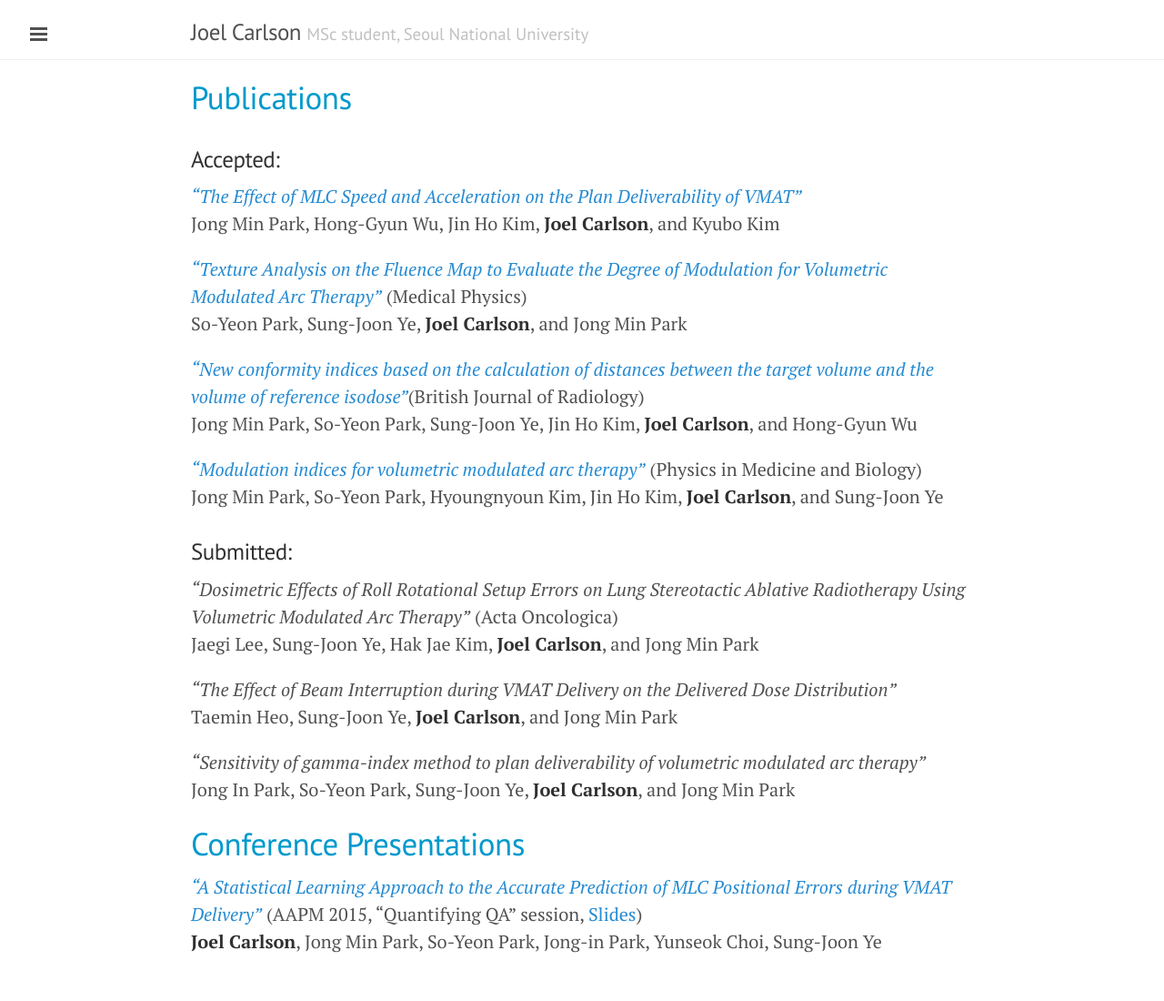
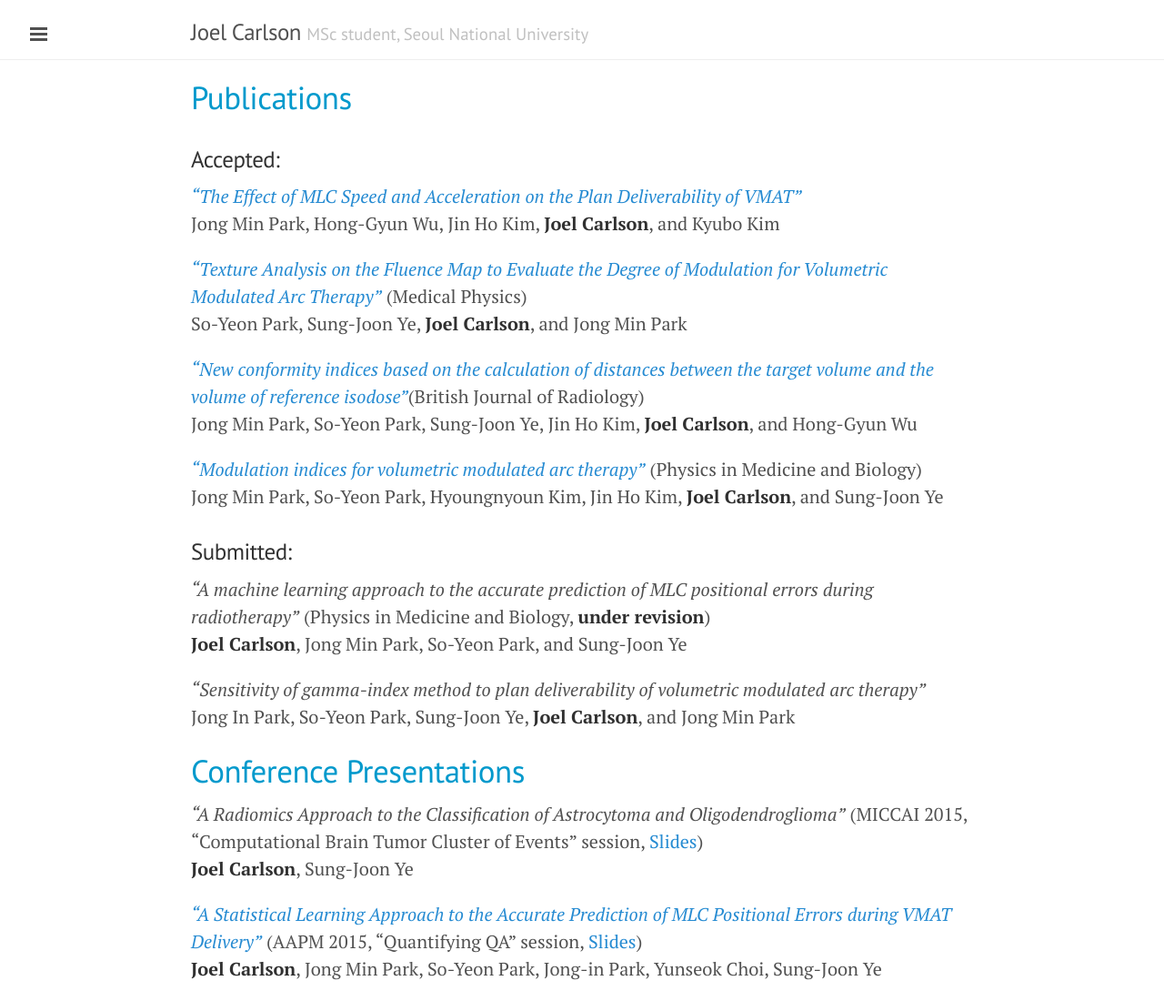
Before and after one commit to joelcarlson/joelcarlson.github.io, a Jekyll site: the page built from Publications.md, in a window 1280 px wide. Shown: the whole page at 91% size. Built offline with Jekyll 4.4.1, drawn with Linux system fonts in a browser that asks for light colours; Markdown is read by kramdown in place of the engine named in the settings; before the commit the page ends 1070 px from its top, so only the background shows below that.

Commit message:
Update Publications.md

```diff
--- a/Publications.md
+++ b/Publications.md
@@ -18,16 +18,16 @@ Jong Min Park, So-Yeon Park, Sung-Joon Ye, Jin Ho Kim, **Joel Carlson**, and Hon
 Jong Min Park, So-Yeon Park, Hyoungnyoun Kim, Jin Ho Kim, **Joel Carlson**, and Sung-Joon Ye
 
 ###Submitted:
-*"Dosimetric Effects of Roll Rotational Setup Errors on Lung Stereotactic Ablative Radiotherapy Using Volumetric Modulated Arc Therapy"*  (Acta Oncologica)<br>
-Jaegi Lee, Sung-Joon Ye, Hak Jae Kim, **Joel Carlson**, and Jong Min Park
 
-*"The Effect of Beam Interruption during VMAT Delivery on the Delivered Dose Distribution"*<br>
-Taemin Heo, Sung-Joon Ye, **Joel Carlson**, and Jong Min Park
+*"A machine learning approach to the accurate prediction of MLC positional errors during radiotherapy"*  (Physics in Medicine and Biology, **under revision**)<br> **Joel Carlson**, Jong Min Park, So-Yeon Park, and Sung-Joon Ye
 
 *"Sensitivity of gamma-index method to plan deliverability of volumetric modulated arc therapy"*<br>
 Jong In Park, So-Yeon Park, Sung-Joon Ye, **Joel Carlson**, and Jong Min Park
 
 #Conference Presentations
 
+*"A Radiomics Approach to the Classification of Astrocytoma and Oligodendroglioma"* (MICCAI 2015, "Computational Brain Tumor Cluster of Events" session, [Slides](http://www.slideshare.net/JoelCarlson2/miccai-2015))<br>
+**Joel Carlson**, Sung-Joon Ye
+
 <a href="http://scitation.aip.org/content/aapm/journal/medphys/42/6/10.1118/1.4925742">*"A Statistical Learning Approach to the Accurate Prediction of MLC Positional Errors during VMAT Delivery"*</a> (AAPM 2015, "Quantifying QA" session, [Slides](https://www.slideshare.net/slideshow/embed_code/key/dkzHQwmlWf5ud0))<br>
 **Joel Carlson**, Jong Min Park, So-Yeon Park, Jong-in Park, Yunseok Choi, Sung-Joon Ye
```
